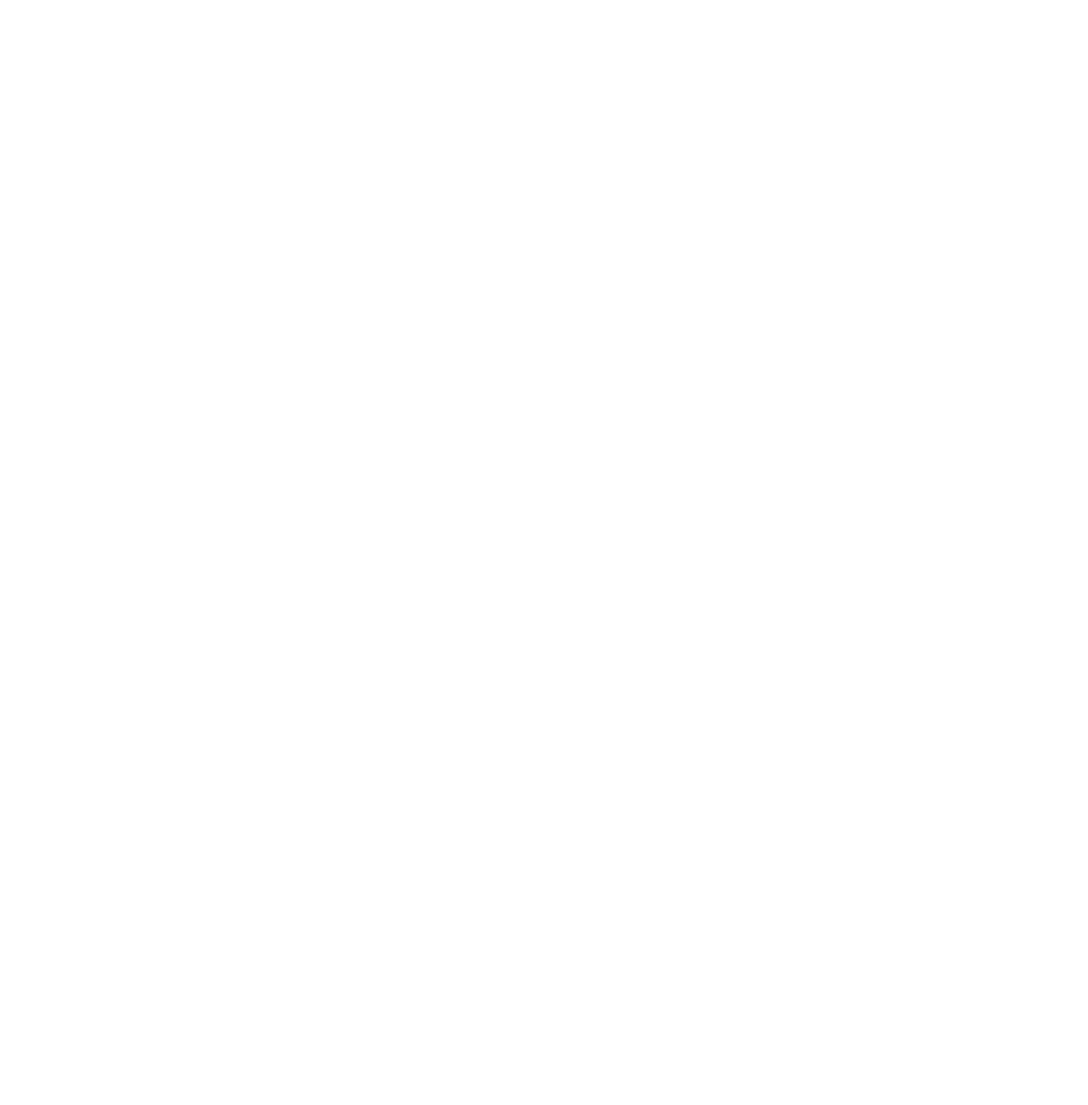
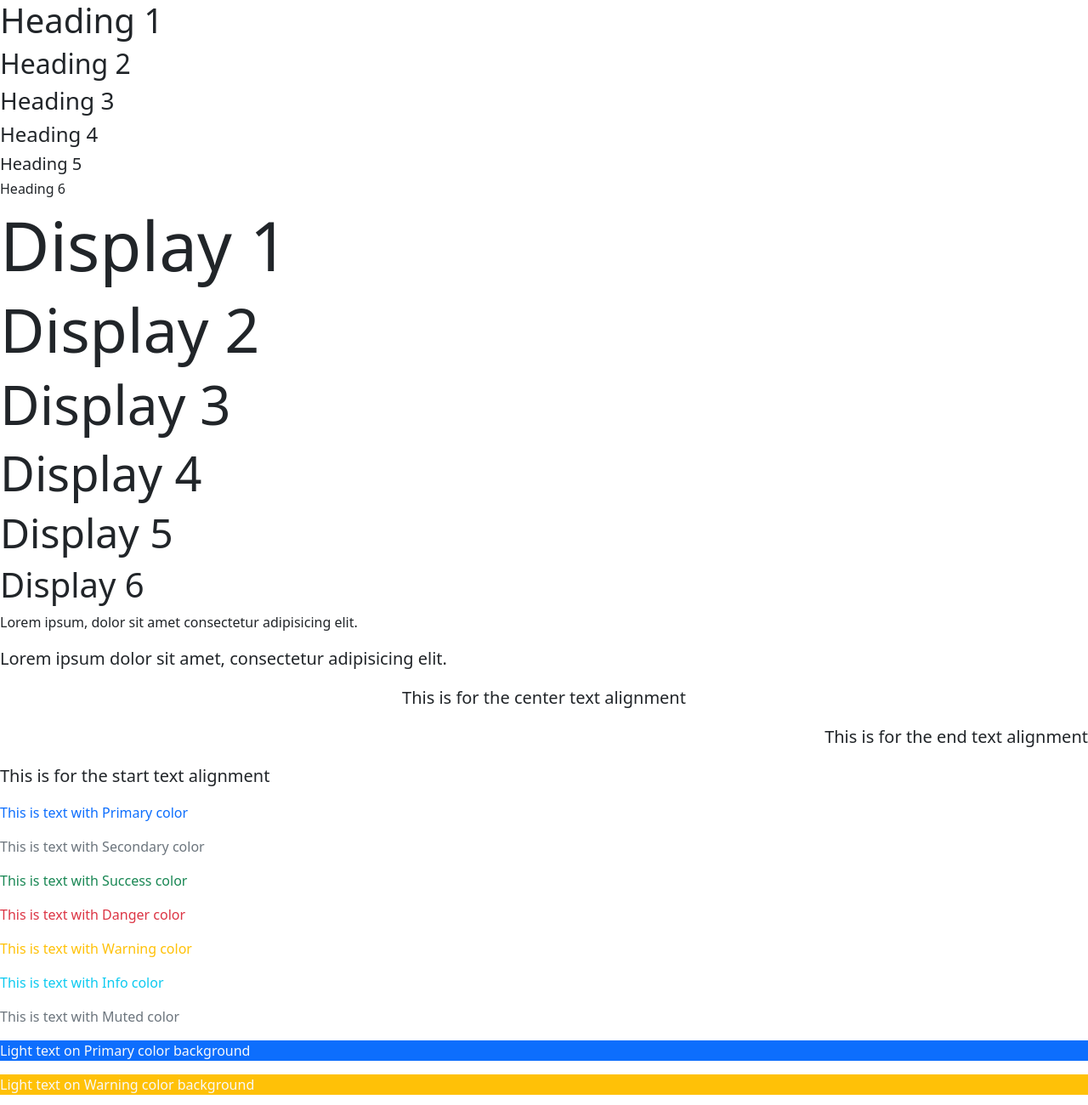
Before and after one commit to ayinmursalin/Learn-Bootstrap-5, a plain HTML site: page index.html in a window 1280 px wide. Shown: the whole page at 85% size. Before the commit the page ends 800 px from the top, so only its background shows below. Drawn offline with nearby package versions, Linux system fonts and the light colour scheme.

Commit message:
Colors and Typography

```diff
--- a/index.html
+++ b/index.html
@@ -15,6 +15,43 @@
 </head>
 
 <body>
+    <!-- Heading Tags -->
+    <h1>Heading 1</h1>
+    <h2>Heading 2</h2>
+    <h3>Heading 3</h3>
+    <h4>Heading 4</h4>
+    <h5>Heading 5</h5>
+    <h6>Heading 6</h6>
+
+    <!-- Display Class -->
+    <h1 class="display-1">Display 1</h1>
+    <h1 class="display-2">Display 2</h1>
+    <h1 class="display-3">Display 3</h1>
+    <h1 class="display-4">Display 4</h1>
+    <h1 class="display-5">Display 5</h1>
+    <h1 class="display-6">Display 6</h1>
+
+    <!-- Lead -->
+    <p>Lorem ipsum, dolor sit amet consectetur adipisicing elit.</p>
+    <p class="lead">Lorem ipsum dolor sit amet, consectetur adipisicing elit.</p>
+
+    <!-- Alignment -->
+    <p class="lead text-center">This is for the center text alignment</p>
+    <p class="lead text-end">This is for the end text alignment</p>
+    <p class="lead text-start">This is for the start text alignment</p>
+
+    <!-- Text Color & Theme -->
+    <p class="text-primary">This is text with Primary color</p>
+    <p class="text-secondary">This is text with Secondary color</p>
+    <p class="text-success">This is text with Success color</p>
+    <p class="text-danger">This is text with Danger color</p>
+    <p class="text-warning">This is text with Warning color</p>
+    <p class="text-info">This is text with Info color</p>
+    <p class="text-muted">This is text with Muted color</p>
+
+    <!-- Background Text Color -->
+    <p class="text-light bg-primary">Light text on Primary color background</p>
+    <p class="text-light bg-warning">Light text on Warning color background</p>
 </body>
 
 </html>
```
